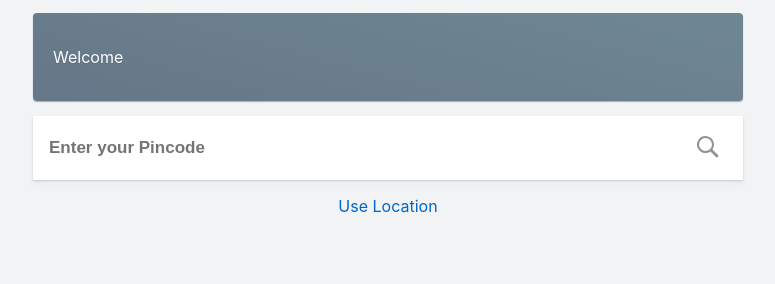
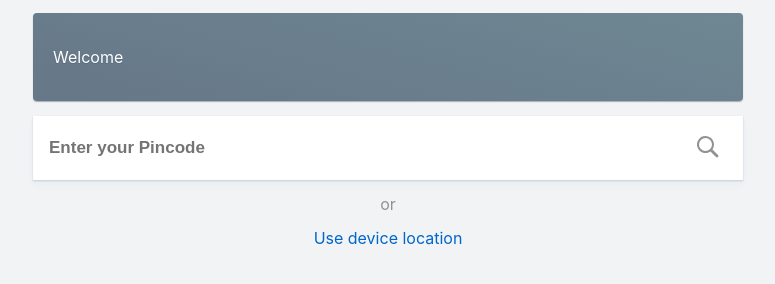
Before and after one commit to sahil290791/sahiyogi, a React app: page / in a window 1280 px wide. Shown: the part 120-404 px from the top of the page, without its empty margins (252-1027 px from the left). Built offline with nearby package versions, Linux system fonts and the light colour scheme.

Commit message:
Add info text

```diff
--- a/src/js/containers/Home.js
+++ b/src/js/containers/Home.js
@@ -17,9 +17,12 @@ class Home extends Component {
                 <p>Welcome</p>
               </InfoCard>
               <SearchInput placeholder="Enter your Pincode" />
-              <div className="mt-3 text-center">
+              <p className="text-center c19-info-text">
+                or
+              </p>
+              <div className="text-center">
                 <a href="#" className='text-link'>
-                  Use Location
+                  Use device location
                 </a>
               </div>
             </div>
--- a/src/styles/main.scss
+++ b/src/styles/main.scss
@@ -21,6 +21,10 @@ p {
   margin-bottom: 12px;
   font-size: 16px;
   line-height: 1.5;
+}
+
+.c19-info-text {
+  color: #929292;
 }
 
 .text-center {
```
